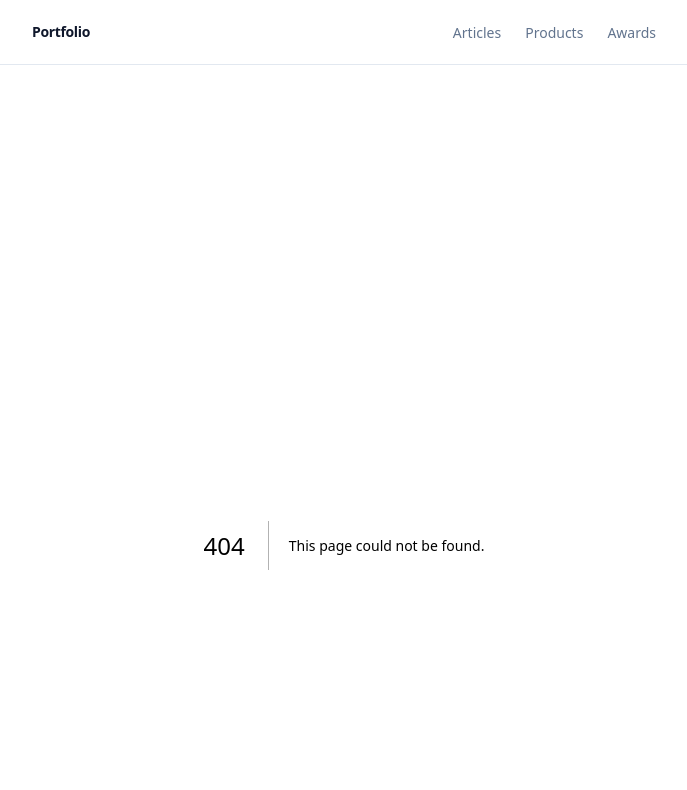
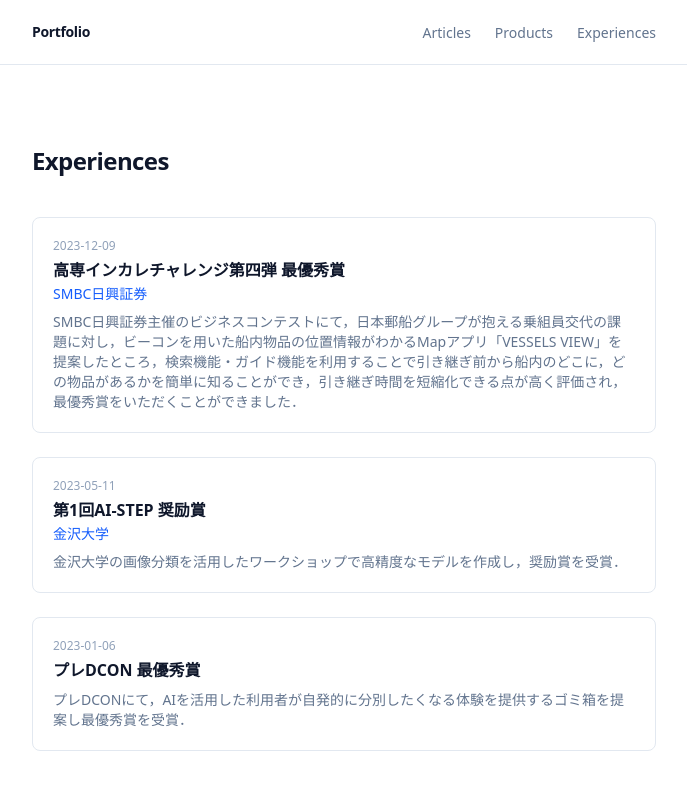
Before and after one commit to akito-0520/portfolio, a Next.js app: page /experiences in a window 1280 px wide. Before the commit this address had no page. Shown: the top 790 px of the page, without its empty margins (296-983 px from the left). Built offline with nearby package versions, Linux system fonts and the light colour scheme.

Commit message:
feat: "awardsではなくexperienceに変更"

```diff
--- a/src/app/awards/page.tsx
+++ b/src/app/experiences/page.tsx
@@ -1,34 +1,36 @@
 import { getMarkdownList } from "@/lib/markdown";
 
-export default function AwardsPage() {
-  const awards = getMarkdownList("awards");
+export default function ExperiencesPage() {
+  const experiences = getMarkdownList("experiences");
 
   return (
     <div>
       <h1 className="mb-10 text-2xl font-bold tracking-tight text-slate-900">
-        Awards
+        Experiences
       </h1>
-      {awards.length === 0 ? (
-        <p className="text-sm text-slate-400">受賞歴はまだありません。</p>
+      {experiences.length === 0 ? (
+        <p className="text-sm text-slate-400">活動・経験はまだありません。</p>
       ) : (
         <ul className="space-y-6">
-          {awards.map((award) => (
+          {experiences.map((experience) => (
             <li
-              key={award.slug}
+              key={experience.slug}
               className="rounded-lg border border-slate-200 p-5"
             >
-              <p className="text-xs font-medium text-slate-400">{award.date}</p>
+              <p className="text-xs font-medium text-slate-400">
+                {experience.date}
+              </p>
               <h2 className="mt-1 text-base font-semibold text-slate-900">
-                {award.title}
+                {experience.title}
               </h2>
-              {award.organization && (
+              {experience.organization && (
                 <p className="mt-0.5 text-sm font-medium text-blue-600">
-                  {award.organization}
+                  {experience.organization}
                 </p>
               )}
-              {award.description && (
+              {experience.description && (
                 <p className="mt-2 text-sm text-slate-500">
-                  {award.description}
+                  {experience.description}
                 </p>
               )}
             </li>
--- a/src/components/nav.tsx
+++ b/src/components/nav.tsx
@@ -3,7 +3,7 @@ import Link from "next/link";
 const links = [
   { href: "/articles", label: "Articles" },
   { href: "/products", label: "Products" },
-  { href: "/awards", label: "Awards" },
+  { href: "/experiences", label: "Experiences" },
 ];
 
 export default function Nav() {
```
Also changed, not shown: contents/experiences/20230106_experience.md (renamed from contents/awards/20230106_award.md), contents/experiences/20230511_experience.md (renamed from contents/awards/20230511_award.md), contents/experiences/20231209_experience.md (renamed from contents/awards/20231209_award.md), 1 other file (tests, documents, lock files or other folders).
